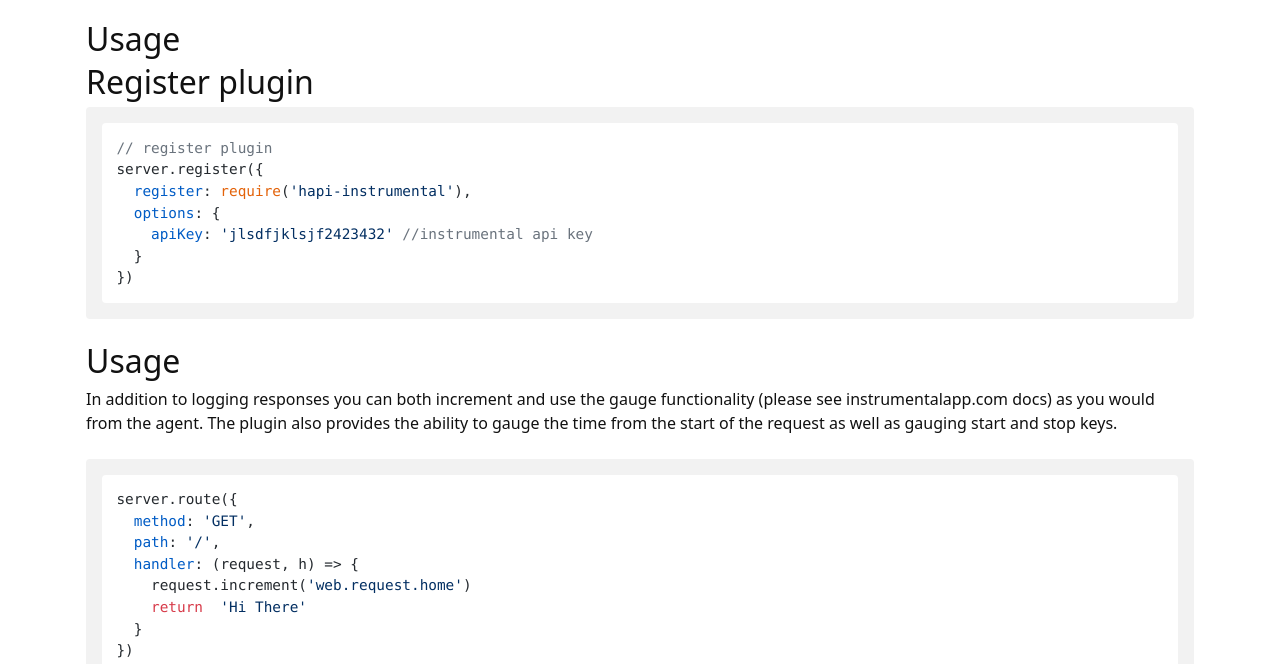
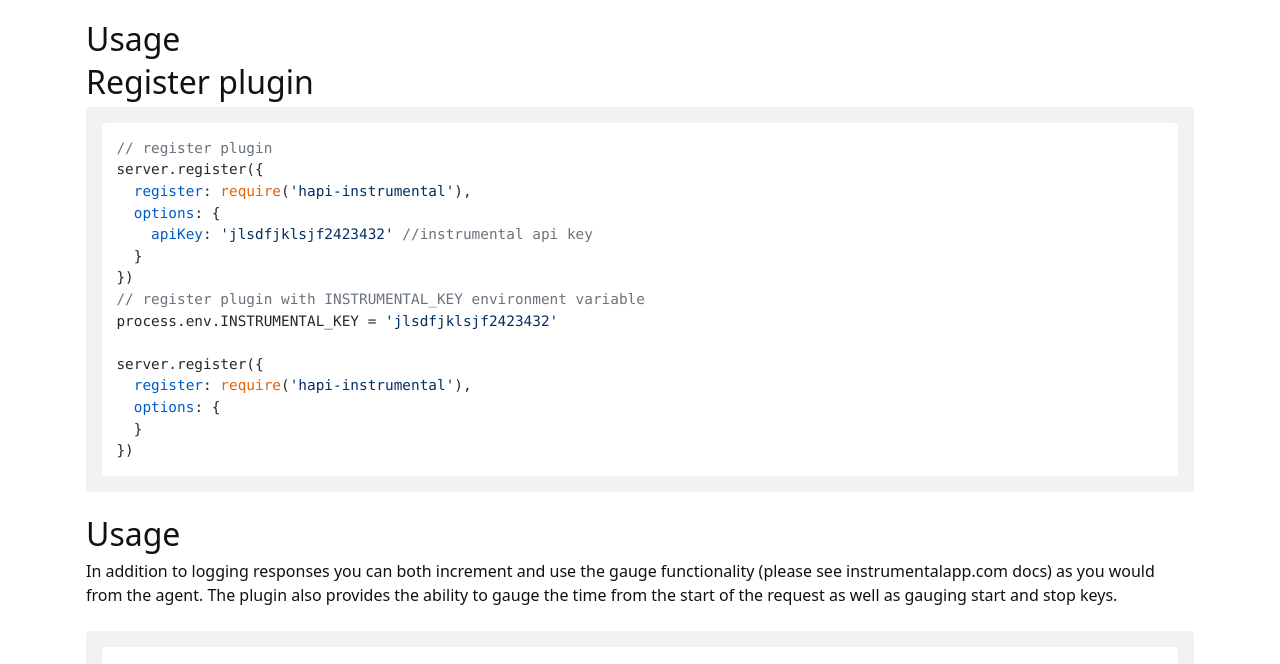
Before and after one commit to Kevnz/hapi-instrumental, a plain HTML site: page index.html in a window 1280 px wide. Shown: the part 728-1392 px from the top of the page. Drawn offline with nearby package versions, Linux system fonts and the light colour scheme.

Commit message:
Publisher generated commit [ci skip]

```diff
--- a/index.html
+++ b/index.html
@@ -37,6 +37,14 @@
   <span class="hljs-attr">register</span>: <span class="hljs-built_in">require</span>(<span class="hljs-string">'hapi-instrumental'</span>),
   <span class="hljs-attr">options</span>: {
     <span class="hljs-attr">apiKey</span>: <span class="hljs-string">'jlsdfjklsjf2423432'</span> <span class="hljs-comment">//instrumental api key</span>
+  }
+})
+<span class="hljs-comment">// register plugin with INSTRUMENTAL_KEY environment variable</span>
+process.env.INSTRUMENTAL_KEY = <span class="hljs-string">'jlsdfjklsjf2423432'</span>
+
+server.register({
+  <span class="hljs-attr">register</span>: <span class="hljs-built_in">require</span>(<span class="hljs-string">'hapi-instrumental'</span>),
+  <span class="hljs-attr">options</span>: {
   }
 })</code></pre>
 <h2 id="usage-1">Usage</h2>
```
